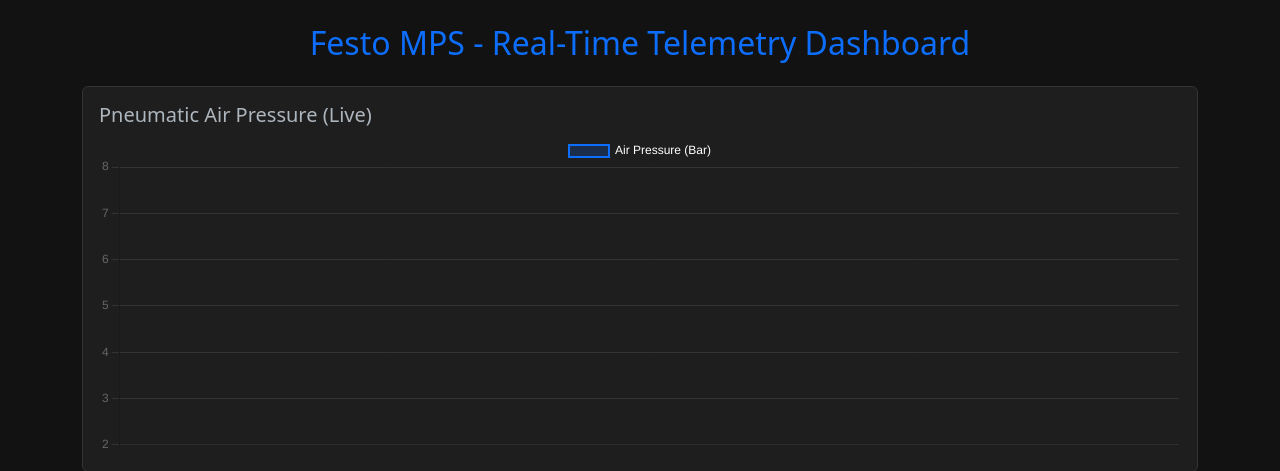
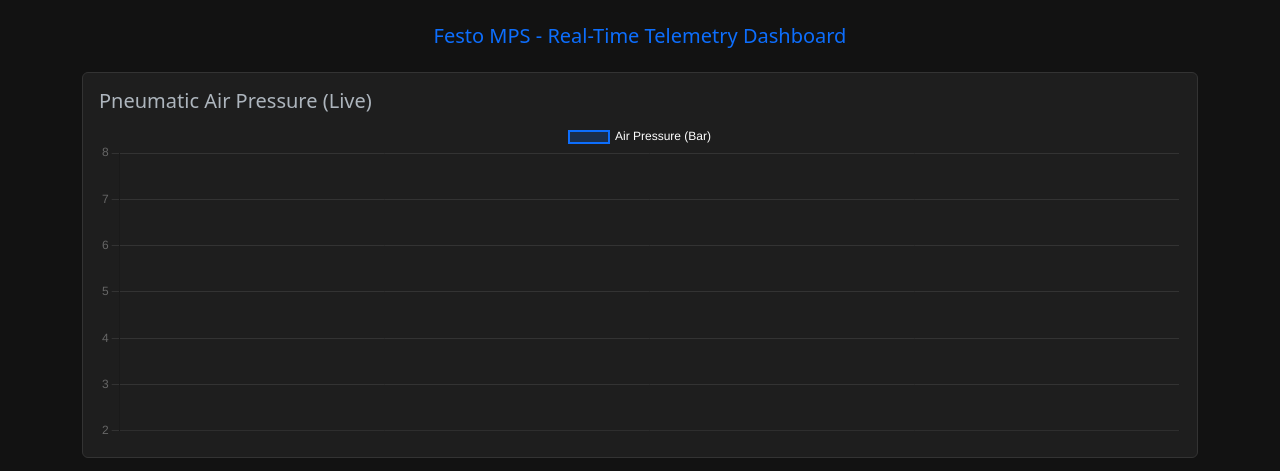
Before and after one commit to razvan-rc/iiot-web-app, a Flask app: page / in a window 1280 px wide. Shown: the top 471 px of the page. Run offline with Flask 3, Linux system fonts and the light colour scheme; data that the repository does not hold is empty.

Commit message:
Setup CI/CD pipeline si update titlu

```diff
--- a/templates/index.html
+++ b/templates/index.html
@@ -20,7 +20,7 @@
 <body>
 
 <div class="container mt-4">
-    <h2 class="mb-4 text-center text-primary">Festo MPS - Real-Time Telemetry Dashboard</h2>
+    <h5 class="mb-4 text-center text-primary">Festo MPS - Real-Time Telemetry Dashboard</h5>
 
     <!-- Live Chart Section -->
     <div class="row mb-4">
```
Also changed, not shown: .github/workflows/deploy.yml (added).
